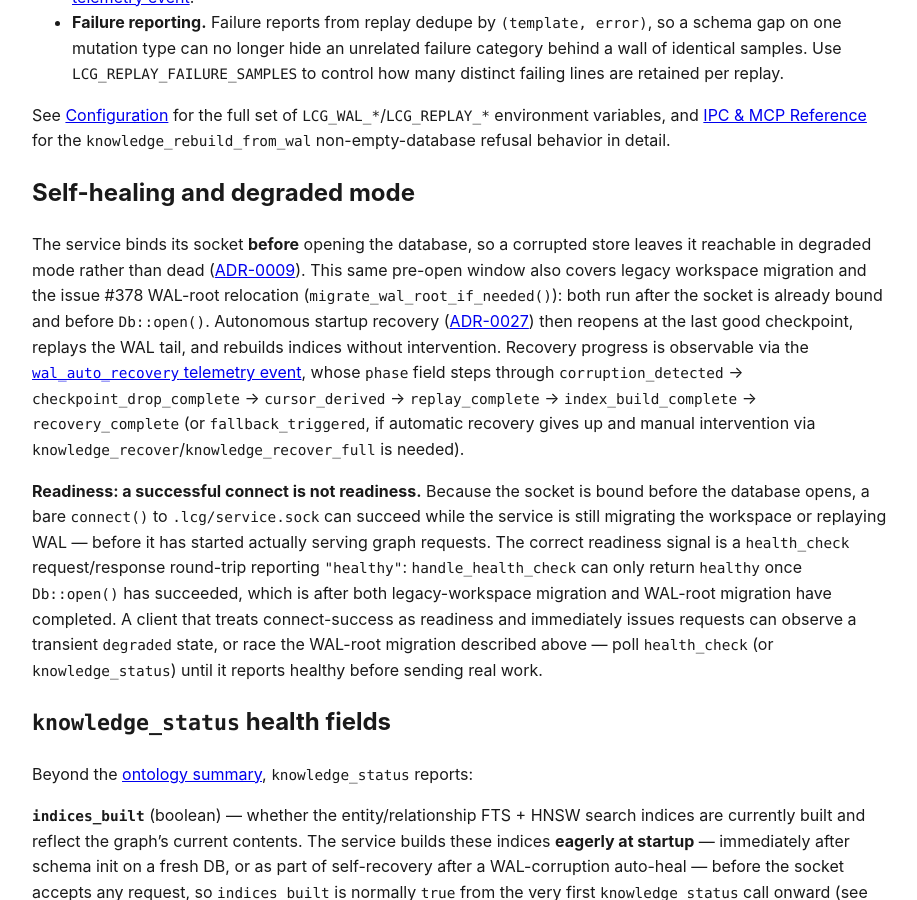
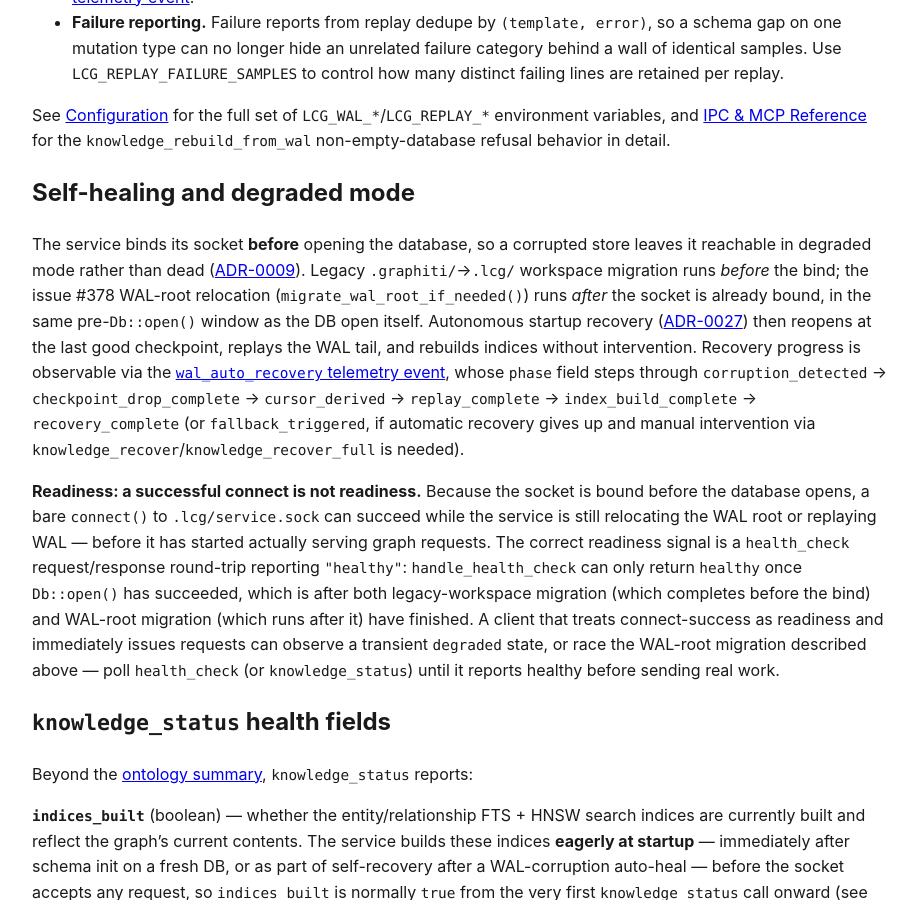
Before and after one commit to verveguy/liminis-context-graph, a Jekyll site: the page built from docs/operations.md, in a window 1280 px wide and 900 px high, scrolled down 5259 px. Shown: the whole window, without its empty margins (178-1095 px from the left). Built offline with Jekyll 4.4.1, drawn with Linux system fonts in a browser that asks for light colours.

Commit message:
Fix review finding: legacy workspace migration runs before the socket bind, not after
migration::migrate_workspace() completes before UnixListener::bind() in
async_main (main.rs:1041 vs 1104); only migrate_wal_root_if_needed() and
Db::open() run in the post-bind window, inside bootstrap_app_state(). The
docs previously lumped legacy migration into the same post-bind window as
the WAL-root migration, inverting the order for that half of the claim.

Co-Authored-By: Claude Sonnet 5 <noreply@anthropic.com>

```diff
--- a/docs/operations.md
+++ b/docs/operations.md
@@ -238,9 +238,9 @@ variables, and [IPC & MCP Reference](ipc-mcp-reference.md#mcp-over-stdio-transpo
 
 The service binds its socket **before** opening the database, so a corrupted store leaves it
 reachable in degraded mode rather than dead ([ADR-0009](adr/0009-degraded-mode-startup-recovery.md)).
-This same pre-open window also covers legacy workspace migration and the issue #378 WAL-root
-relocation (`migrate_wal_root_if_needed()`): both run after the socket is already bound and
-before `Db::open()`. Autonomous startup recovery ([ADR-0027](adr/0027-autonomous-wal-startup-recovery.md))
+Legacy `.graphiti/`→`.lcg/` workspace migration runs *before* the bind; the issue #378 WAL-root
+relocation (`migrate_wal_root_if_needed()`) runs *after* the socket is already bound, in the same
+pre-`Db::open()` window as the DB open itself. Autonomous startup recovery ([ADR-0027](adr/0027-autonomous-wal-startup-recovery.md))
 then reopens at the last good checkpoint, replays the WAL tail, and rebuilds indices without
 intervention. Recovery progress is observable via the [`wal_auto_recovery` telemetry event](telemetry.md#wal_auto_recovery),
 whose `phase` field steps through `corruption_detected` → `checkpoint_drop_complete` →
@@ -250,13 +250,14 @@ whose `phase` field steps through `corruption_detected` → `checkpoint_drop_com
 
 **Readiness: a successful connect is not readiness.** Because the socket is bound before the
 database opens, a bare `connect()` to `.lcg/service.sock` can succeed while the service is still
-migrating the workspace or replaying WAL — before it has started actually serving graph requests.
+relocating the WAL root or replaying WAL — before it has started actually serving graph requests.
 The correct readiness signal is a `health_check` request/response round-trip reporting
 `"healthy"`: `handle_health_check` can only return `healthy` once `Db::open()` has succeeded,
-which is after both legacy-workspace migration and WAL-root migration have completed. A client
-that treats connect-success as readiness and immediately issues requests can observe a transient
-`degraded` state, or race the WAL-root migration described above — poll `health_check` (or
-`knowledge_status`) until it reports healthy before sending real work.
+which is after both legacy-workspace migration (which completes before the bind) and WAL-root
+migration (which runs after it) have finished. A client that treats connect-success as readiness
+and immediately issues requests can observe a transient `degraded` state, or race the WAL-root
+migration described above — poll `health_check` (or `knowledge_status`) until it reports healthy
+before sending real work.
 
 ## `knowledge_status` health fields
 
```
Also changed, not shown: docs/adr/0009-degraded-mode-startup-recovery.md (+5 -5 lines), docs/ipc-mcp-reference.md (+3 -2 lines), docs/llms-full.txt (+12 -10 lines).
